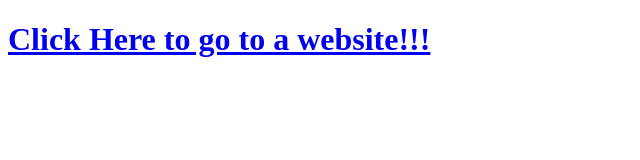
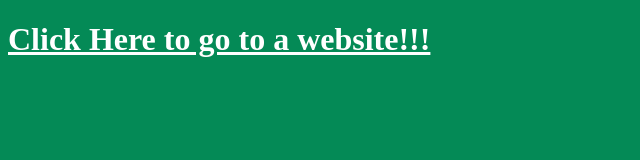
Before and after one commit to sarahobaird/test-test, a plain HTML site: page index.html in a window 1280 px wide. Shown: the whole page, without its empty margins (0-640 px from the left). Drawn offline with Linux system fonts and the light colour scheme.

Commit message:
Update index.html

```diff
--- a/index.html
+++ b/index.html
@@ -6,10 +6,10 @@
     </head>
     <style>
     	body{
-		background color:rgb(4, 138, 86);
+		background-color:rgb(4, 138, 86);
 		}
 		a{
-		color:(255, 255, 255);
+		color:rgb(255, 255, 255);
 		}
     </style>
     <body>
```
